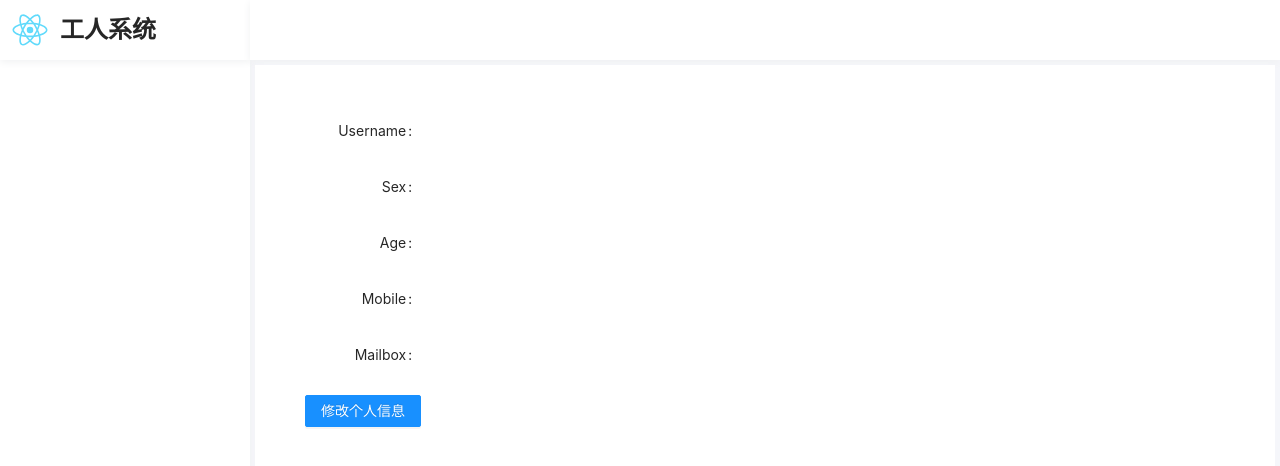
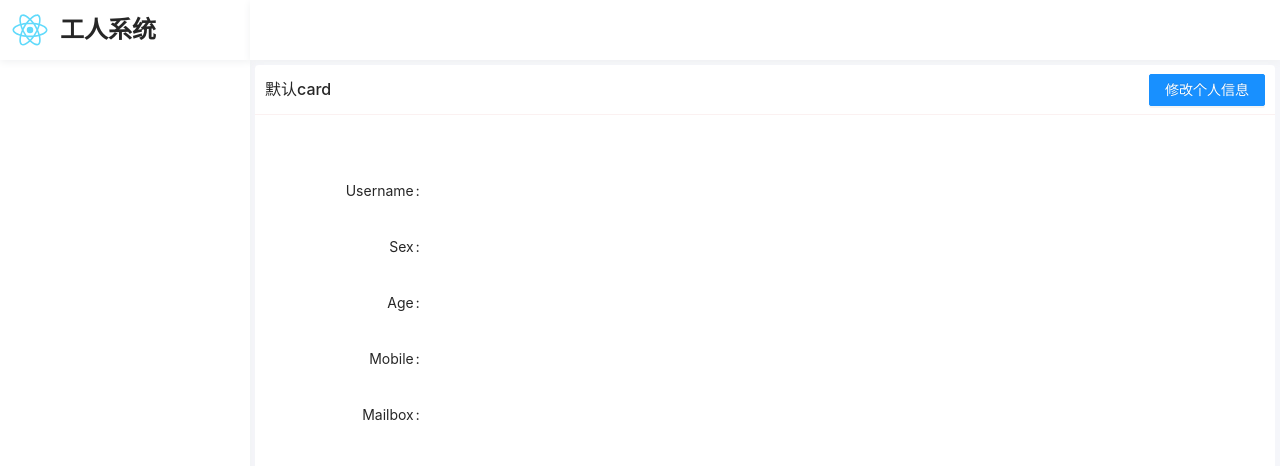
Before and after one commit to 13680629327/react-hook-ts-express, a React (Create React App) app in the folder packages/my-react-app/: page /user in a window 1280 px wide. Shown: the top 466 px of the page. Built offline with nearby package versions, Linux system fonts and the light colour scheme; no server answers.

Commit message:
fix: 个人信息代码优化

```diff
--- a/packages/my-react-app/src/App.tsx
+++ b/packages/my-react-app/src/App.tsx
@@ -1,26 +1,31 @@
-import { useReducer } from 'react';
+import { useReducer } from "react";
 import { BrowserRouter, Switch } from 'react-router-dom';
-import { renderRoutes } from 'react-router-config';
-import routes from './router';
+import { renderRoutes } from "react-router-config";
+import routes from "./router";
+import { UserContext } from '@/store/user';
 import { IUser, IReducerAction } from '@/common/types/interface';
-import { UserContext } from '@/store/user';
+import { UserStoreActionType } from "@/common/types/enum";
 
 function App() {
   const userReducer = (state: IUser, action: IReducerAction) => {
-    switch (action.type) {
-      case 'updata':
-        return { ...state, ...action.params };
+    const { type } = action
+    switch (type) {
+      case UserStoreActionType.SetData:
+        localStorage.setItem('userInfo', JSON.stringify({ ...state, ...action.params }))
+        return { ...state, ...action.params }
       default:
-        return state;
+        return state
     }
-  };
-  const userStorage = localStorage.getItem('userInfo') || '{}';
-  const initialUserState = JSON.parse(userStorage);
-  const [store, dispatch] = useReducer(userReducer, initialUserState);
+  }
+  const userStorage = localStorage.getItem('userInfo') || '{}'
+  const initialUserState = JSON.parse(userStorage)
+  const [store, dispatch] = useReducer(userReducer, initialUserState)
   return (
-    <UserContext.Provider value={{ store, dispatch }}>
+    <UserContext.Provider value={{store, dispatch}}>
       <BrowserRouter>
-        <Switch>{renderRoutes(routes)}</Switch>
+        <Switch>
+          { renderRoutes(routes) }
+        </Switch>
       </BrowserRouter>
     </UserContext.Provider>
   );
--- /dev/null
+++ b/packages/my-react-app/src/common/types/enum.ts
@@ -0,0 +1,3 @@
+export enum UserStoreActionType {
+  SetData = 'SET_DAtA'
+}
--- a/packages/my-react-app/src/components/MyCard/styled.ts
+++ b/packages/my-react-app/src/components/MyCard/styled.ts
@@ -8,7 +8,7 @@ export const MyCardWrapper = styled.div`
 `;
 export const MyCardHeader = styled.div<{ border: boolean; show: boolean; borderColor: string }>`
   width: 100%;
-  height: 40px;
+  height: 50px;
   display: ${(props) => (props.show ? 'flex' : 'none')};
   align-items: center;
   justify-content: space-between;
--- a/packages/my-react-app/src/pages/Login/index.tsx
+++ b/packages/my-react-app/src/pages/Login/index.tsx
@@ -1,9 +1,10 @@
 import React, { useContext } from 'react';
+import { useHistory } from 'react-router-dom';
 import { LoginWrapper, LoginContainer } from './styled';
 import { Form, Input, Button, message } from 'antd';
 import { login } from '@/api/login';
 import { UserContext } from '@/store/user';
-import { useHistory } from 'react-router-dom';
+import { UserStoreActionType } from '@/common/types/enum';
 
 interface ILogin {
   userName: string;
@@ -19,7 +20,7 @@ const Login: React.FC = () => {
       message.success(res.message);
       localStorage.setItem('userInfo', JSON.stringify(res.data));
       dispatch({
-        type: 'updata',
+        type: UserStoreActionType.SetData,
         params: res.data,
       });
       setTimeout(() => {
--- a/packages/my-react-app/src/pages/User/index.tsx
+++ b/packages/my-react-app/src/pages/User/index.tsx
@@ -1,123 +1,126 @@
-import React, { useContext, useState } from 'react';
+import React, { useContext, useState, useEffect } from "react";
 import { Form, Input, Button, InputNumber, Radio, RadioChangeEvent, message } from 'antd';
+import { RequiredMark } from "antd/lib/form/Form";
 import { UserWrapper } from './styled';
 import { IUser } from '@/common/types/interface';
-import { UserContext } from '../../store/user';
-import { RequiredMark } from 'antd/lib/form/Form';
-import { updateUserData } from '@/api/user';
+import { UserStoreActionType } from "@/common/types/enum";
+import { UserContext } from '@/store/user'
+import { updateUserData } from "@/api/user";
+import MyCard from "@/components/MyCard";
+
 
 const User: React.FC = () => {
   const [requiredMark, setRequiredMarkType] = useState<RequiredMark>(false);
-  const { store, dispatch } = useContext(UserContext);
-  const [userInfo, setUserInfo] = useState<IUser>(store);
+  const { store, dispatch } = useContext(UserContext)
+  const [form] = Form.useForm<IUser>()
 
+  useEffect(() => {
+    form.setFieldsValue({...store})
+  }, [store])
   // 取消修改
   const onCancelModify = () => {
-    setRequiredMarkType(false);
-    setUserInfo(store);
-  };
+    setRequiredMarkType(false)
+    form.setFieldsValue({...store})
+  }
   const onChangeAge = (value: number) => {
-    const params = { ...userInfo };
-    params.age = value;
-    setUserInfo(params);
-  };
+    form.setFieldsValue({ age: value })
+  }
   const onChangeSex = (e: RadioChangeEvent) => {
-    const params = { ...userInfo };
-    params.sex = e.target.value;
-    setUserInfo(params);
-  };
-  const onFinish = async (form: IUser) => {
+    form.setFieldsValue({ sex: e.target.value })
+  }
+  const onFinish = async (fromData: IUser) => {
     try {
-      const res: any = await updateUserData({ ...form, userId: store.userId });
+      const res: any = await updateUserData({...fromData, userId: store.userId})
       message.success(res.message);
       dispatch({
-        type: 'updata',
-        params: res.data,
-      });
-      setRequiredMarkType(false);
+        type: UserStoreActionType.SetData,
+        params: res.data
+      })
+      setRequiredMarkType(false)
     } catch (error) {
       //
     }
-  };
+  }
 
   const onFinishFailed = (errorInfo: any) => {
     console.log('Failed:', errorInfo);
-  };
+  }
+  const onSubmit = async () => {
+    form.submit()
+  }
+  const more = <div>
+    {
+      requiredMark
+        ? <div>
+            <Button type="dashed" style={{'marginRight': '10px'}} onClick={onCancelModify}>取消</Button>
+            <Button type="primary" onClick={onSubmit}>提交修改</Button>
+          </div>
+        : <Button type="primary" onClick={() => setRequiredMarkType(true)}>修改个人信息</Button>
+    }
+  </div>
+
   return (
+    <MyCard title="默认card" headerRightSlot={more}>
       <UserWrapper>
         <Form
           name="basic"
           labelCol={{ span: 3 }}
           wrapperCol={{ span: 8 }}
-        initialValues={userInfo}
+          form={form}
           onFinish={onFinish}
           onFinishFailed={onFinishFailed}
           requiredMark={requiredMark}
-        autoComplete="off"
         >
           <Form.Item
             label="Username"
+            name="userName"
             rules={[{ required: true, message: 'Please input your username!' }]}
           >
-          {requiredMark ? <Input /> : userInfo.userName}
+            { requiredMark ? <Input /> : store.userName }
           </Form.Item>
           <Form.Item
             label="Sex"
             name="sex"
             rules={[{ required: true, message: 'Please select your sex!' }]}
           >
-          {requiredMark ? (
-            <Radio.Group onChange={onChangeSex} value={userInfo.sex}>
-              <Radio value="男">男</Radio>
-              <Radio value="女">女</Radio>
+            {
+              requiredMark ?
+              <Radio.Group onChange={onChangeSex} value={store.sex}>
+                <Radio value='男'>男</Radio>
+                <Radio value='女'>女</Radio>
               </Radio.Group>
-          ) : (
-            userInfo.sex
-          )}
+              : store.sex
+            }
+
           </Form.Item>
           <Form.Item
             label="Age"
             name="age"
             rules={[{ required: false, message: 'Please input your age!' }]}
           >
-          {requiredMark ? <InputNumber min={1} max={200} onChange={onChangeAge} /> : userInfo.age}
+            { requiredMark ? <InputNumber min={1} max={200} onChange={onChangeAge} /> : store.age }
           </Form.Item>
           <Form.Item
             label="Mobile"
             name="mobile"
             rules={[{ required: false, message: 'Please input your mobile!' }]}
           >
-          {requiredMark ? <Input /> : userInfo.mobile}
+            { requiredMark ? <Input /> : store.mobile }
           </Form.Item>
           <Form.Item
             label="Mailbox"
             name="mailbox"
             rules={[
               { required: false, message: 'Please input your mailbox!' },
-            { type: 'email', message: 'The input is not valid E-mail!' },
+              { type: 'email',  message: 'The input is not valid E-mail!'},
             ]}
           >
-          {requiredMark ? <Input /> : userInfo.mailbox}
-        </Form.Item>
-        <Form.Item>
-          {requiredMark ? (
-            <div>
-              <Button type="dashed" style={{ marginRight: '10px' }} onClick={onCancelModify}>
-                取消
-              </Button>
-              <Button type="primary" htmlType="submit">
-                提交修改
-              </Button>
-            </div>
-          ) : (
-            <Button type="primary" onClick={() => setRequiredMarkType(true)}>
-              修改个人信息
-            </Button>
-          )}
+            { requiredMark ? <Input /> : store.mailbox }
           </Form.Item>
         </Form>
       </UserWrapper>
-  );
-};
+    </MyCard>
+  )
+}
 
-export default User;
+export default User
```
Lines whose indentation alone changed are shown as unchanged.
